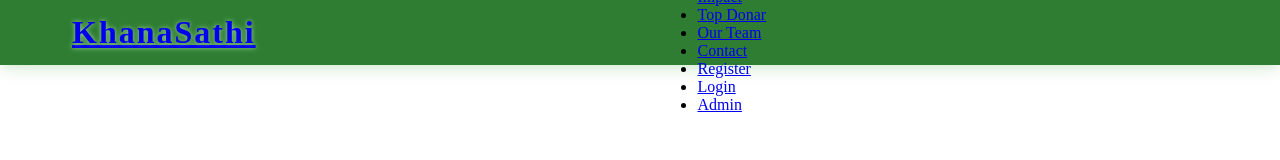
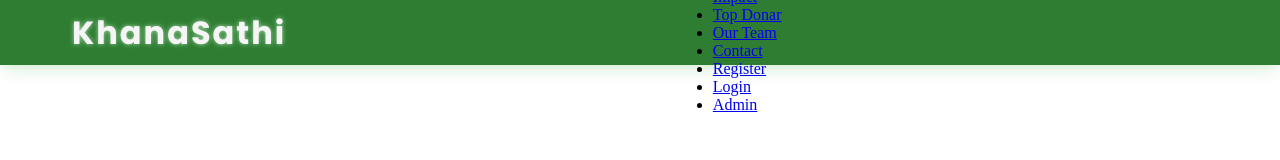
Before and after one commit to schizophrenicman/Food-Waste-Management, a plain HTML site: page index.html in a window 1280 px wide. Drawn offline with Linux system fonts and the light colour scheme.

Commit message:
added css for nav-logo-link

```diff
--- a/style.css
+++ b/style.css
@@ -47,3 +47,9 @@
     margin: 0;
     padding: 0;
 }
+.nav-logo-link{
+    text-decoration: none;
+    color: var(--surface);
+    font-family: 'Poppins',sans-serif;
+    transition: color 0 3s ;
+}
```
